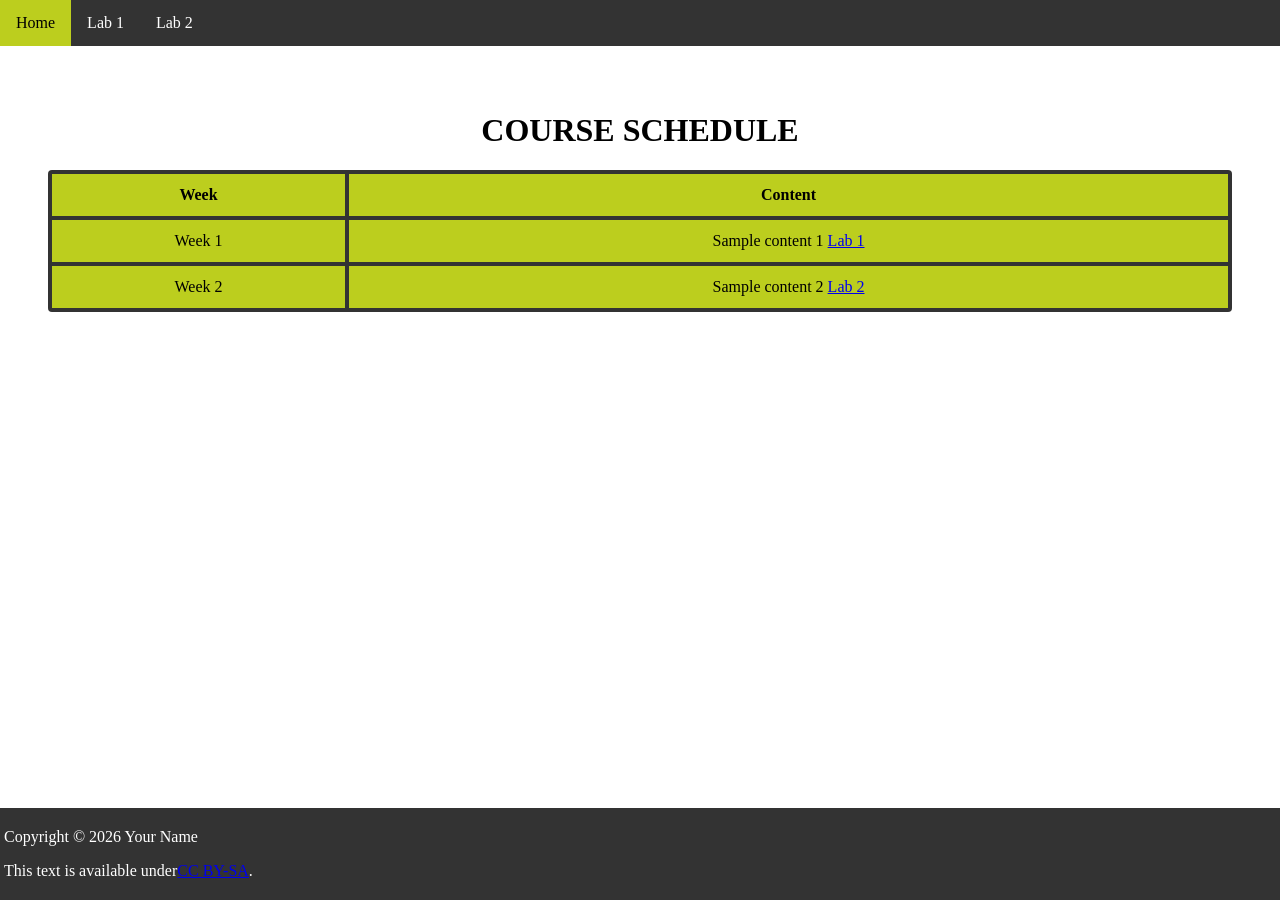
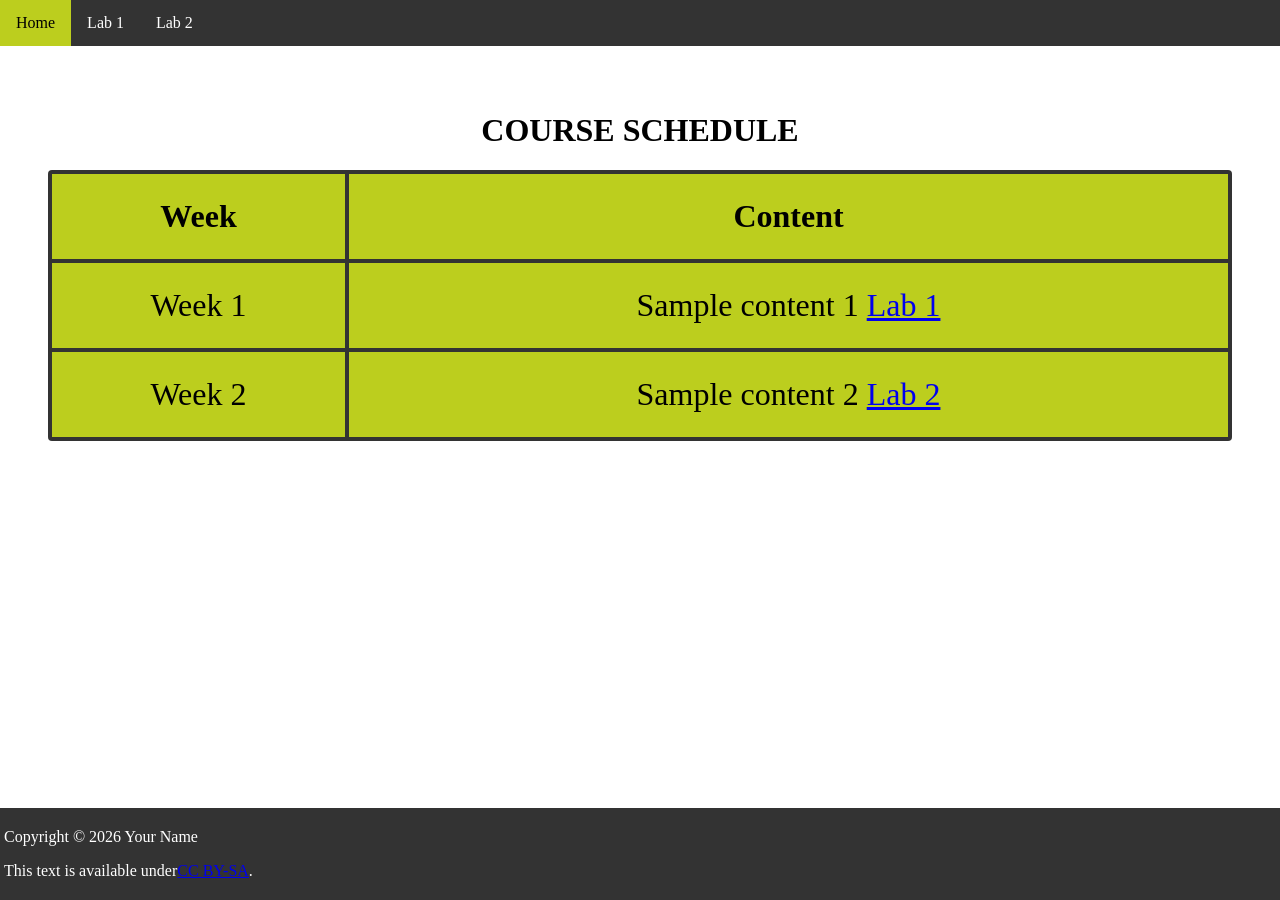
Before and after one commit to jmcarman/template.github.io, a Jekyll site: the page built from index.md, in a window 1280 px wide. Built offline with Jekyll 4.4.1, drawn with Linux system fonts in a browser that asks for light colours.

Commit message:
style.css: changed font-size for schedule

```diff
--- a/assets/css/style.css
+++ b/assets/css/style.css
@@ -223,7 +223,7 @@ img.sample {
 	border-radius: 0;
 	text-align: center !important; /* overrides inline alignment from Markdown */
 	padding: .75em 0 !important;
-	font-size: 1em;
+	font-size: 2em !important;
 }
 
 /* End Flex schedule (homepage) */
```
